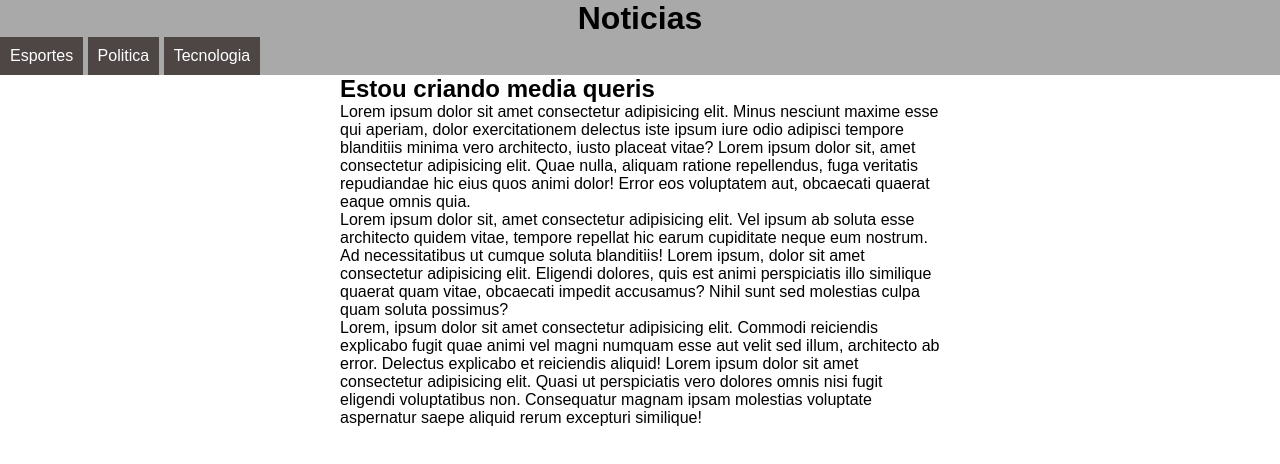
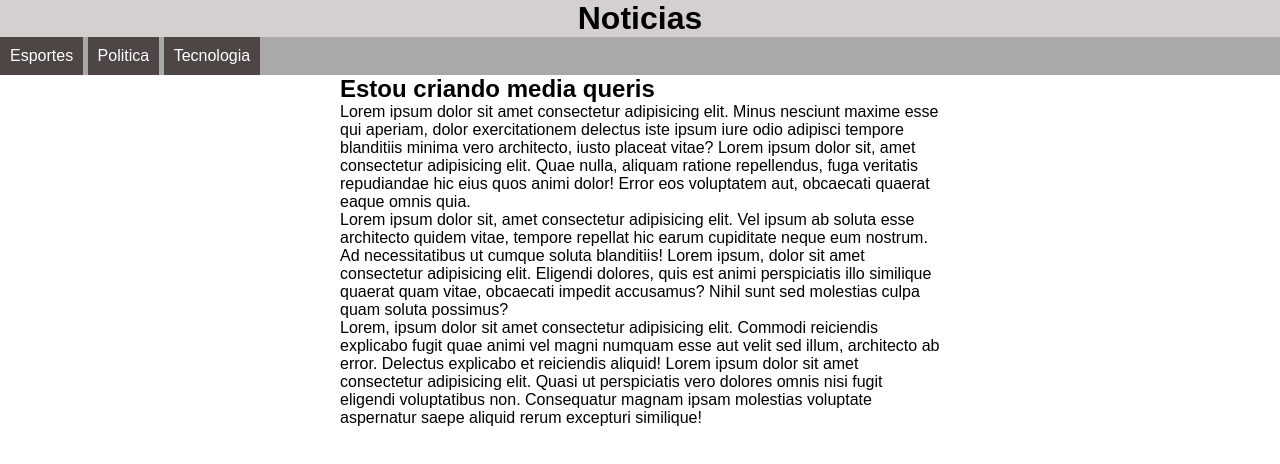
Before and after one commit to ivanrods/html-css, a plain HTML site: page exercicios/ex026/mq001/index.html in a window 1280 px wide. Drawn offline with Linux system fonts and the light colour scheme.

Commit message:
modificando estilo

```diff
--- a/exercicios/ex026/mq001/estilos/tela.css
+++ b/exercicios/ex026/mq001/estilos/tela.css
@@ -9,7 +9,7 @@ html{
     font-size: lem;
 }
 header{
-    background-color: darkgray;
+    background-color: rgb(213, 208, 208);
 }
 header > h1{
     text-align: center;
```
